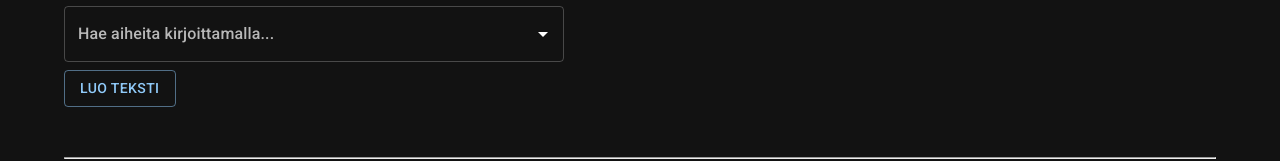
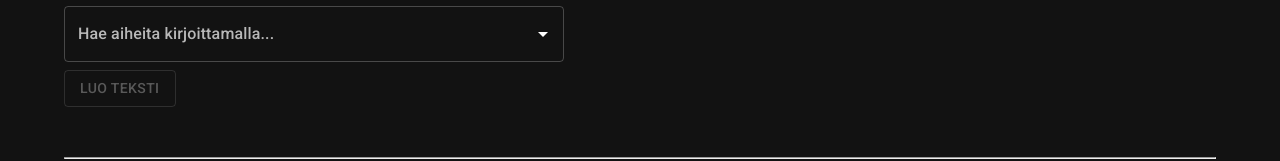
Before and after one commit to juhopohjonen/essee.tk, a React (Create React App) app: page / in a window 1280 px wide. Shown: the part 214-375 px from the top of the page. Built offline with nearby package versions, Linux system fonts and the light colour scheme.

Commit message:
design changes

```diff
--- a/src/App.js
+++ b/src/App.js
@@ -29,7 +29,7 @@ const App = () => {
     </BrowserRouter>
 
     <CookieConsent onAccept={() => setCookies(true)}>
-      Käytämme 🍪keksejä🍪, eli evästeitä, jotta sinä voisit tehdä parempia esseitä. Lue lisää <MuiLink href="https://marko-generator.herokuapp.com/privacy">tietosuojakäytännöstämme.</MuiLink>
+      Käytämme 🍪keksejä🍪, eli evästeitä, jotta sinä voisit tehdä parempia esseitä. Lue lisää <MuiLink href="https://marko-generator.herokuapp.com/static/privacy.txt">tietosuojakäytännöstämme.</MuiLink>
     </CookieConsent>
 
 
--- a/src/Components/SuggestiveSearch.jsx
+++ b/src/Components/SuggestiveSearch.jsx
@@ -23,8 +23,6 @@ const Search = (props) => {
         }
     }, [query])
 
-    console.log(props)
-
     return (
         <Box>
             <Autocomplete
@@ -49,7 +47,7 @@ const Search = (props) => {
                     />
                 )}
             />
-            <Button onClick={() => props.setval(chosen)} sx={{ mt: 1 }} variant='outlined' color='primary'>Luo teksti</Button>
+            <Button disabled={!query} onClick={() => props.setval(chosen)} sx={{ mt: 1 }} variant='outlined' color='primary'>Luo teksti</Button>
         </Box>
     )
 }
--- a/src/Layout.jsx
+++ b/src/Layout.jsx
@@ -46,7 +46,7 @@ const Navbar = () => {
                         edge='start'
                         color='inherit'
                         aria-label='menu'
-                        sx={{ mr: 2 }}
+                        sx={{ mr: 1 }}
                         onClick={(e) => setAnchor(e.currentTarget)}
                         aria-controls="menu"
                         aria-haspopup="true"
```
